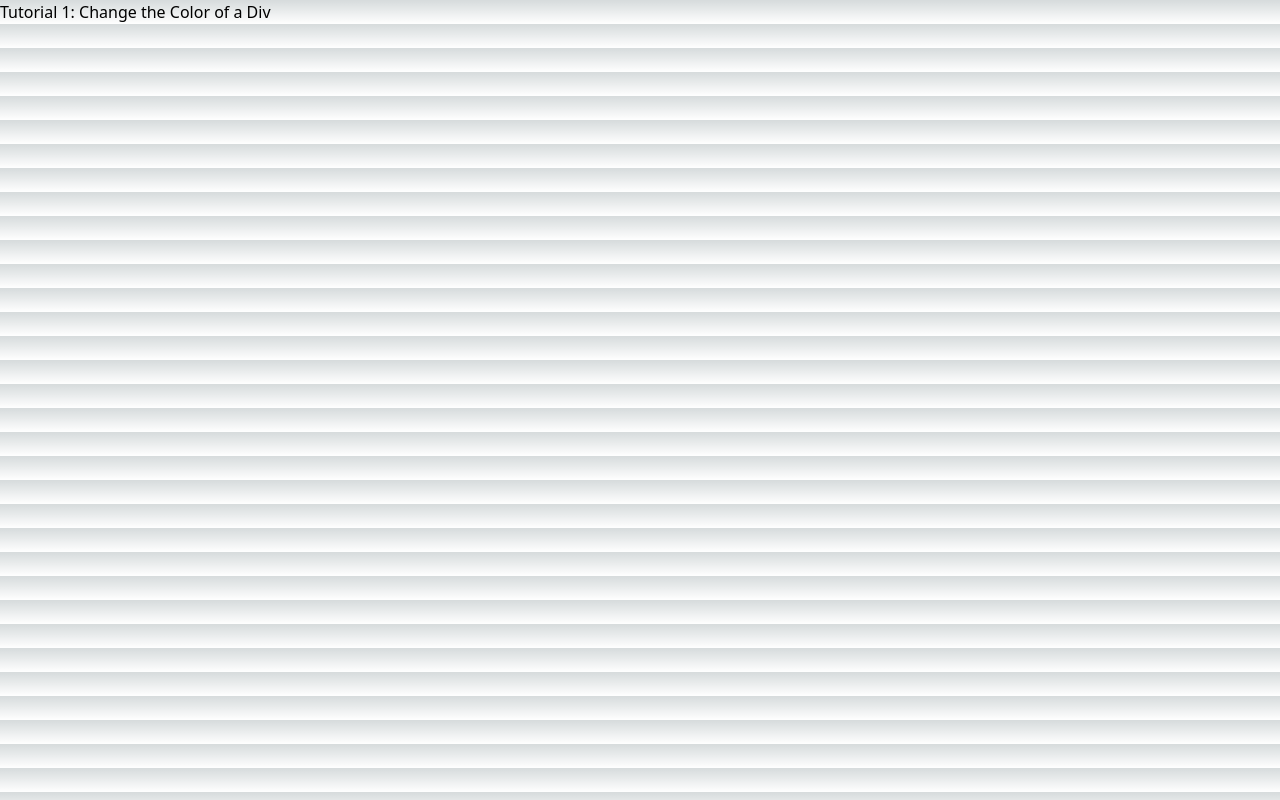
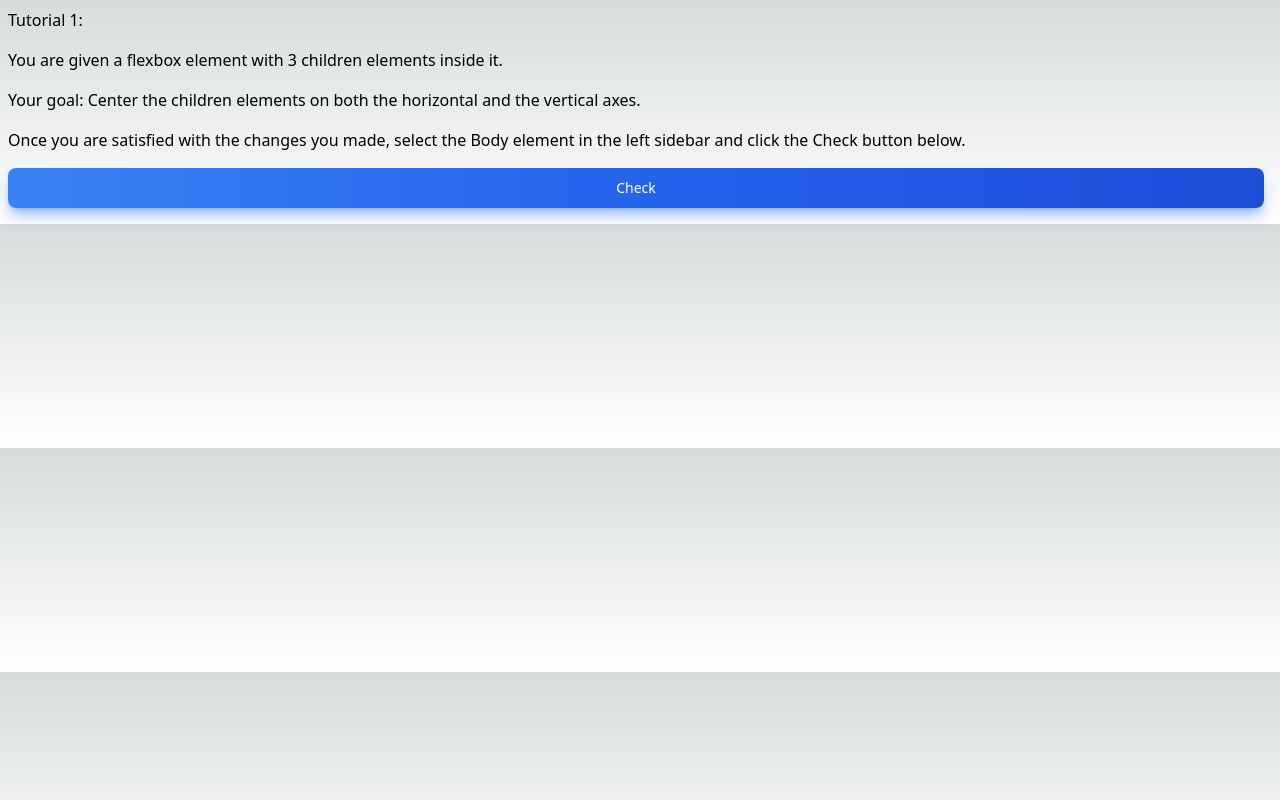
Before and after one commit to 2myat9/webflow, a Next.js app: page /tuto in a window 1280 px wide. Built offline with nearby package versions, Linux system fonts and the light colour scheme.

Commit message:
polish up mvp1

```diff
--- a/app/page.tsx
+++ b/app/page.tsx
@@ -1,56 +1,42 @@
 "use client";
 
-
-import { WebflowElementSchema } from './generateTemplate';
-import { returnSchema } from './templates/firstElement';
-import { generateDOMTree } from './generateTemplate';
-import { checkElementStyles } from './checkElementStyles';
+import { returnSchema } from "./templates/firstElement";
+import { generateDOMTree } from "./generateTemplate";
 import { useRouter } from "next/navigation";
 
-
-
 export default function Home() {
+  const router = useRouter();
 
   const handleClick = async () => {
-    // const router = useRouter();
     const element = await webflow.getSelectedElement();
-    const sampleElement = await returnSchema('beautifulStyle');
-    console.log(sampleElement)
-
-
-  // Example usage
-
+    const sampleElement = await returnSchema("beautifulStyle");
 
     if (element && element?.children) {
       element.prepend(await generateDOMTree(sampleElement, element));
-
+      router.push("/tuto");
     } else {
-      console.log("Please select the body element!");
+      await webflow.notify({
+        type: "Error",
+        message:
+          "Please make sure to select the Body element before clicking Start Tutorial",
+      });
     }
-
   };
-
-  const handleCheck = () => {
-    checkElementStyles();
-  }
 
   return (
     <main className="flex min-h-screen flex-col items-center justify-between p-24">
-      <div className="text-white">Welcome to Webflow! Select the body element from the navigation tree on the left, and click below to get started!</div>
+      <div className="text-white">
+        Welcome to Webflow! Select the body element from the navigation tree on
+        the left, and click below to get started!
+      </div>
       <button
-        id = "buttonous"
+        id="buttonous"
         type="button"
         className="text-white bg-gradient-to-r from-blue-500 via-blue-600 to-blue-700 hover:bg-gradient-to-br focus:ring-4 focus:outline-none focus:ring-blue-300 shadow-lg shadow-blue-500/50 font-medium rounded-lg text-sm px-5 py-2.5 text-center me-2 mb-2"
         onClick={handleClick}
       >
         Start Tutorial!
       </button>
-      <button
-      type="button"
-      className="text-white bg-gradient-to-r from-blue-500 via-blue-600 to-blue-700 hover:bg-gradient-to-br focus:ring-4 focus:outline-none focus:ring-blue-300 shadow-lg shadow-blue-500/50 font-medium rounded-lg text-sm px-5 py-2.5 text-center me-2 mb-2"
-      onClick={handleCheck}>
-        Check
-      </button>
     </main>
   );
 }
--- a/app/templates/firstElement.tsx
+++ b/app/templates/firstElement.tsx
@@ -1,9 +1,9 @@
 import { WebflowElementSchema } from "../generateTemplate";
 
-async function getStyle(styleName: string) : Promise<Style> {
+async function getStyle(styleName: string): Promise<Style> {
   let newStyle = await webflow.getStyleByName(styleName);
   if (!newStyle) {
-      newStyle = await webflow.createStyle('divBlockStyle');
+    newStyle = await webflow.createStyle("beautifulStyle");
   }
   newStyle.removeAllProperties();
   newStyle.setProperties({
@@ -14,8 +14,10 @@ async function getStyle(styleName: string) : Promise<Style> {
   return newStyle;
 }
 
-export async function returnSchema(styleName: string) : Promise<WebflowElementSchema> {
-    const newStyle = await getStyle('beautifulStyle');
+export async function returnSchema(
+  styleName: string
+): Promise<WebflowElementSchema> {
+  const newStyle = await getStyle("beautifulStyle");
   return {
     element_type: webflow.elementPresets.HFlex,
 
@@ -37,6 +39,5 @@ export async function returnSchema(styleName: string) : Promise<WebflowElementSc
         styles: newStyle,
       },
     ],
-
   };
 }
--- a/app/tuto/page.tsx
+++ b/app/tuto/page.tsx
@@ -1,3 +1,31 @@
+"use client";
+
+import { checkElementStyles } from "../checkElementStyles";
+
 export default function Page() {
-  return <h1>Tutorial 1: Change the Color of a Div</h1>;
+  const handleClick = () => {
+    checkElementStyles();
+  };
+
+  return (
+    <div className="flex flex-col gap-4 p-2">
+      <h1>Tutorial 1:</h1>
+      <p>You are given a flexbox element with 3 children elements inside it.</p>
+      <p>
+        Your goal: Center the children elements on both the horizontal and the
+        vertical axes.
+      </p>
+      <p>
+        Once you are satisfied with the changes you made, select the Body
+        element in the left sidebar and click the Check button below.
+      </p>
+      <button
+        type="button"
+        className="text-white bg-gradient-to-r from-blue-500 via-blue-600 to-blue-700 hover:bg-gradient-to-br focus:ring-4 focus:outline-none focus:ring-blue-300 shadow-lg shadow-blue-500/50 font-medium rounded-lg text-sm px-5 py-2.5 text-center me-2 mb-2"
+        onClick={handleClick}
+      >
+        Check
+      </button>
+    </div>
+  );
 }
```
Also changed, not shown: 6 other files (tests, documents, lock files or other folders). Lines whose indentation alone changed are shown as unchanged.
